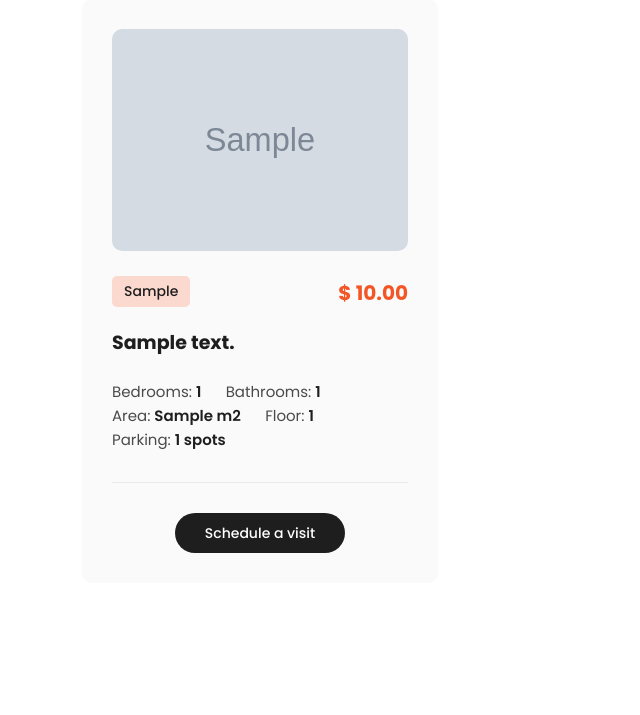
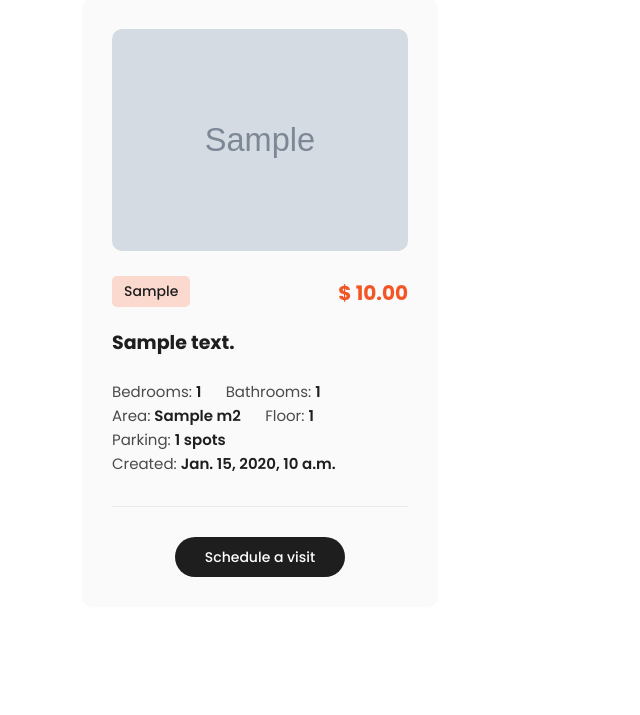
Before and after one commit to Artur23041989/DjangoVillaAgency, a Django app: page /properties in a window 1280 px wide. Shown: the part 3370-4085 px from the top of the page, without its empty margins (0-640 px from the left). Run offline with Django 5.2, Linux system fonts and the light colour scheme; tables that the repository leaves empty hold one stand-in row (values such as "Sample post"); grey boxes marked "Sample" are stand-in pictures; some libraries are stand-ins or nearby versions.

Commit message:
new commit

```diff
--- a/properties/templates/properties/index.html
+++ b/properties/templates/properties/index.html
@@ -286,6 +286,7 @@
               <li>Area: <span>{{ p.area }} m2</span></li>
               <li>Floor: <span>{{ p.floor }}</span></li>
               <li>Parking: <span>{{ p.parking }} spots</span></li>
+              <li>Created: <span>{{ p.created }}</span></li>
             </ul>
             <div class="main-button">
               <a href="property-details.html">Schedule a visit</a>
```
